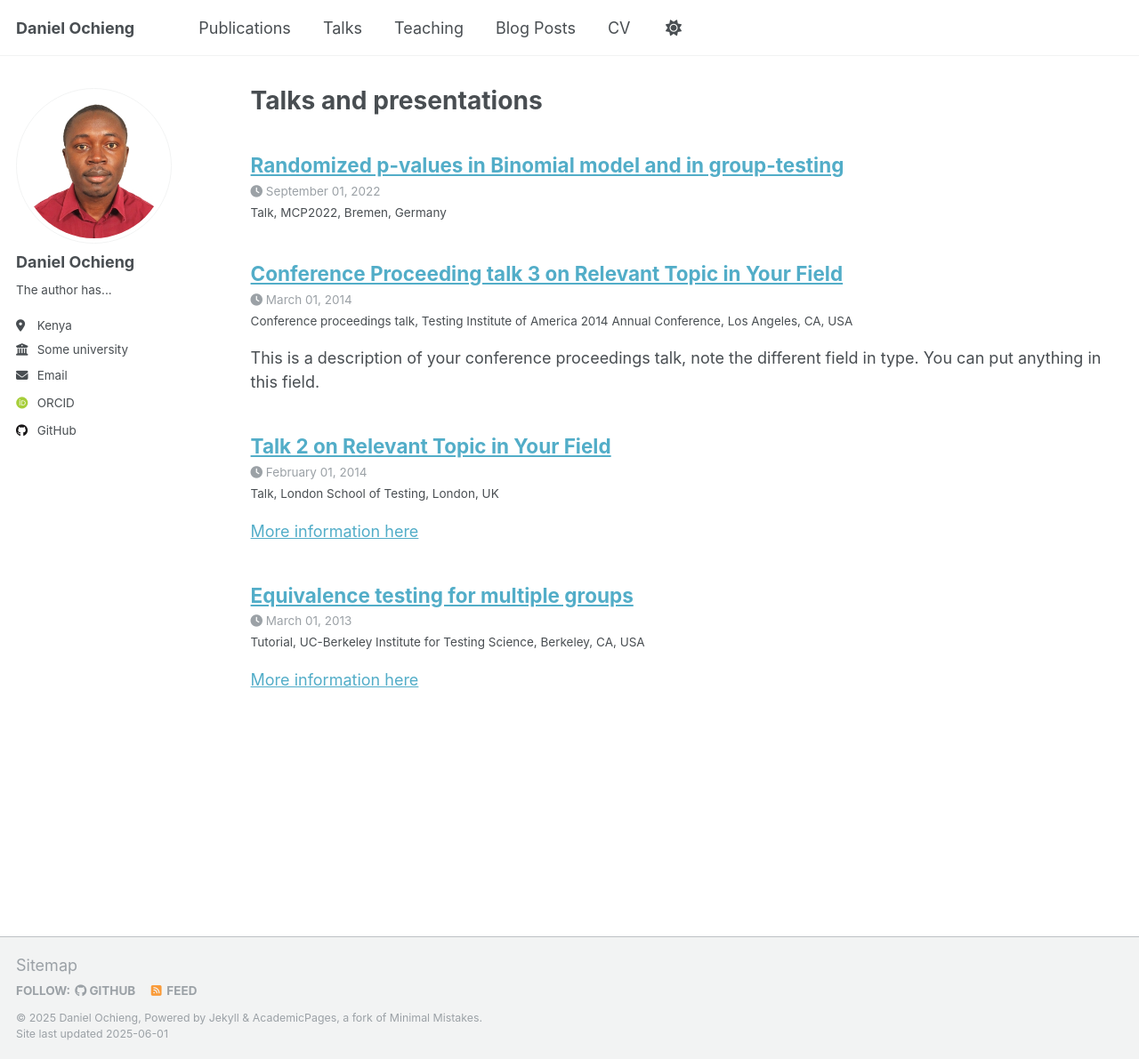
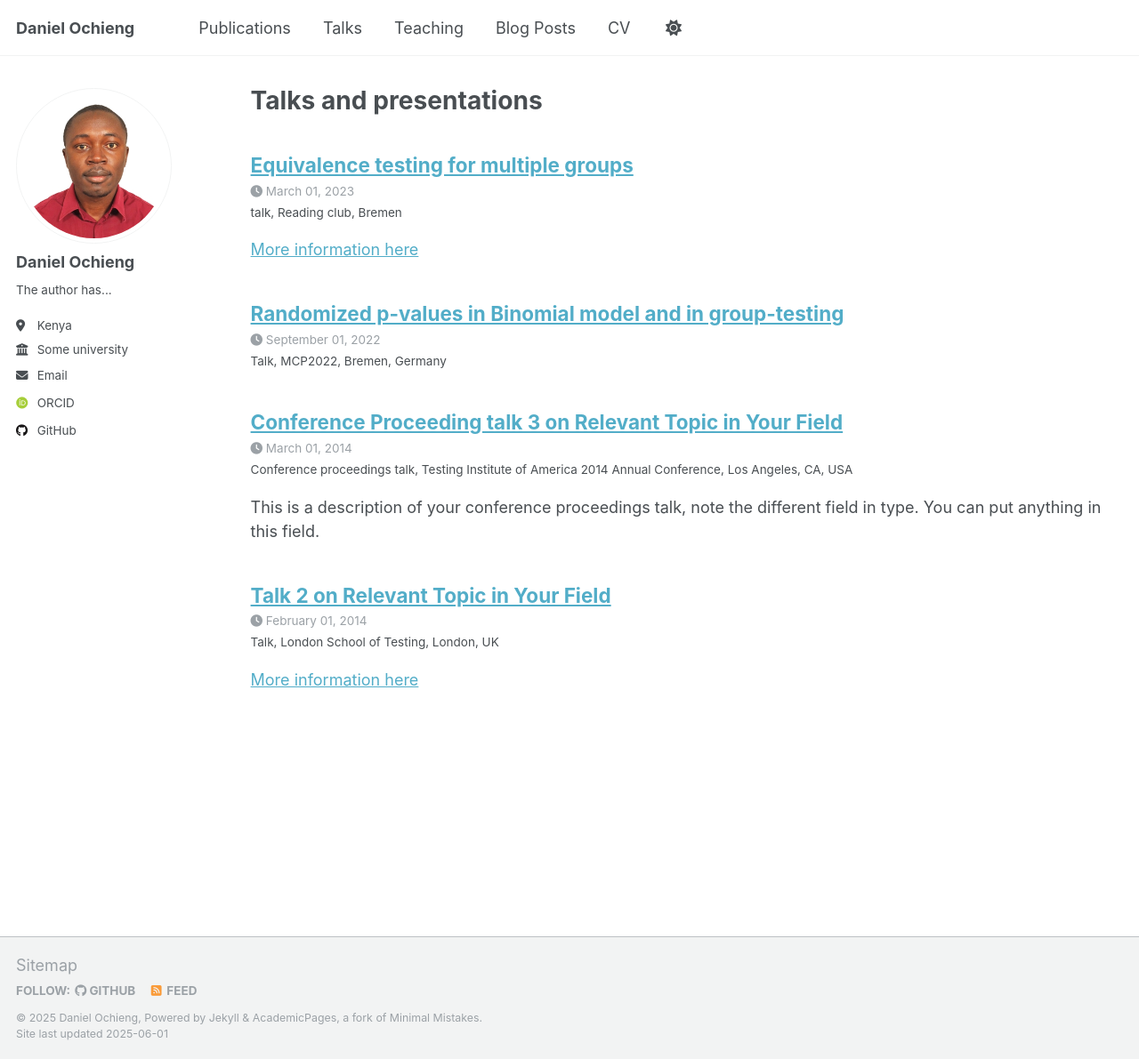
Before and after one commit to Daniel-Ochieng/Daniel-Ochieng.github.io, a Jekyll site: the page built from _pages/talks.html, in a window 1280 px wide and 1191 px high. Shown: the whole window at 89% size. Built offline with Jekyll 4.4.1, drawn with Linux system fonts in a browser that asks for light colours; some web fonts are replaced.

Commit message:
Update 2013-03-01-tutorial-1.md

```diff
--- a/_talks/2013-03-01-tutorial-1.md
+++ b/_talks/2013-03-01-tutorial-1.md
@@ -1,12 +1,11 @@
 ---
 title: "Equivalence testing for multiple groups"
-title: "Equivalence testing for multiple groups"
 collection: talks
-type: "Tutorial"
+type: "talk"
 permalink: /talks/2013-03-01-tutorial-1
-venue: "UC-Berkeley Institute for Testing Science"
-date: 2013-03-01
-location: "Berkeley, CA, USA"
+venue: "Reading club"
+date: 2023-03-01
+location: "Bremen"
 ---
 
 [More information here](http://exampleurl.com)
```
